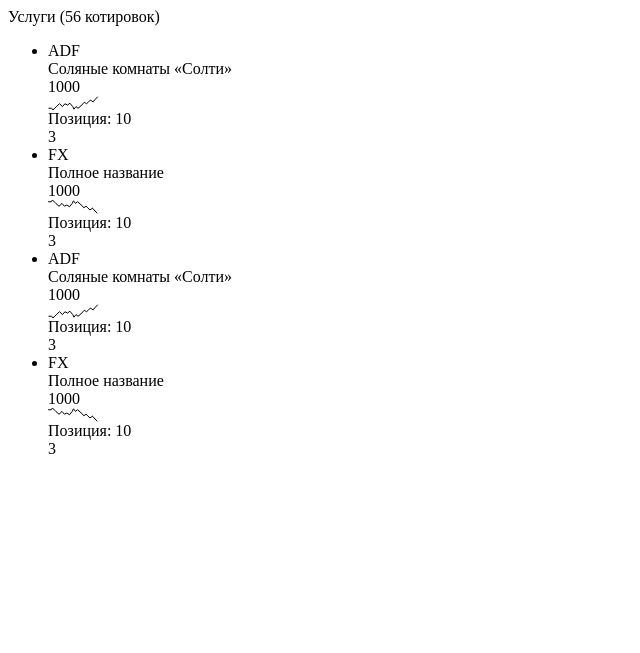
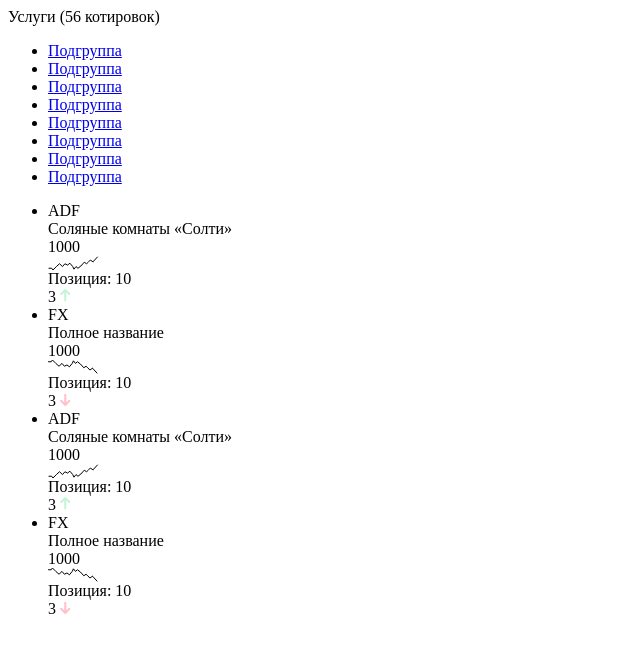
Before and after one commit to MarianVytak/BuyBrand, a PHP site: page /templates/main/chart-table/chart-table.html in a window 1280 px wide. Shown: the top 653 px of the page, without its empty margins (0-640 px from the left). Run offline with PHP 8.4, Linux system fonts and the light colour scheme.

Commit message:
Добавив collapse в меню для табличної версії чарту.

```diff
--- a/src/templates/main/chart-table/chart-table.html
+++ b/src/templates/main/chart-table/chart-table.html
@@ -1,49 +1,113 @@
 <div class="chart-table">
 
     <div class="chart-table__block">
-        <div class="chart-table__block_menu">
+        <div class="chart-table__block_menu collapsed" data-toggle="collapse" data-target="#chartTableMenuCollapse-1" aria-expanded="false" aria-controls="chartTableMenuCollapse-1">
             <div class="chart-table__block_menu_label">Услуги <span>(56 котировок)</span></div>
+            <div class="chart-table__block_menu_dropdown">
+                <div class="chart-table__block_menu_dropdown_text"></div>
+                <div class="chart-table__block_menu_arrow"></div>
+            </div>
+        </div>
+        <div class="collapse" id="chartTableMenuCollapse-1">
+            <ul class="chart-table__subgroup">
+                <li class="chart-table__subgroup_item">
+                    <a href="/" class="chart-table__subgroup_item_link">Подгруппа</a>
+                </li>
+                <li class="chart-table__subgroup_item">
+                    <a href="/" class="chart-table__subgroup_item_link">Подгруппа</a>
+                </li>
+                <li class="chart-table__subgroup_item">
+                    <a href="/" class="chart-table__subgroup_item_link">Подгруппа</a>
+                </li>
+                <li class="chart-table__subgroup_item">
+                    <a href="/" class="chart-table__subgroup_item_link">Подгруппа</a>
+                </li>
+                <li class="chart-table__subgroup_item">
+                    <a href="/" class="chart-table__subgroup_item_link">Подгруппа</a>
+                </li>
+                <li class="chart-table__subgroup_item">
+                    <a href="/" class="chart-table__subgroup_item_link">Подгруппа</a>
+                </li>
+                <li class="chart-table__subgroup_item">
+                    <a href="/" class="chart-table__subgroup_item_link">Подгруппа</a>
+                </li>
+                <li class="chart-table__subgroup_item">
+                    <a href="/" class="chart-table__subgroup_item_link">Подгруппа</a>
+                </li>
+            </ul>
         </div>
         <ul class="chart-table__block_list">
             <li class="chart-table__block_list_item">
                 <div class="chart-table__block_list_item_age bg-age-4">ADF</div>
                 <div class="chart-table__block_list_item_name">Соляные комнаты «Солти»</div>
-                <div class="chart-table__block_list_item_ratio">1000</div>
+                <div class="chart-table__block_list_item_ratio">
+                    1000
+                    <span class="ratio-up"></span>
+                </div>
                 <div class="chart-table__block_list_item_chart">
                     <img src="../../../assets/img/chart-1.png" alt="">
                 </div>
                 <div class="chart-table__block_list_item_position">Позиция: 10</div>
-                <div class="chart-table__block_list_item_change">3</div>
+                <div class="chart-table__block_list_item_change">
+                    3
+                    <span class="chart-table__block_list_item_change_arrow">
+                        <img src="../../../assets/img/icons/up.png" alt="">
+                    </span>
+                </div>
             </li>
             <li class="chart-table__block_list_item">
                 <div class="chart-table__block_list_item_age bg-age-3">FX</div>
                 <div class="chart-table__block_list_item_name">Полное название</div>
-                <div class="chart-table__block_list_item_ratio">1000</div>
+                <div class="chart-table__block_list_item_ratio">
+                    1000
+                    <span class="ratio-down"></span>
+                </div>
                 <div class="chart-table__block_list_item_chart">
                     <img src="../../../assets/img/chart-2.png" alt="">
                 </div>
                 <div class="chart-table__block_list_item_position">Позиция: 10</div>
-                <div class="chart-table__block_list_item_change">3</div>
+                <div class="chart-table__block_list_item_change">
+                    3
+                    <span class="chart-table__block_list_item_change_arrow">
+                        <img src="../../../assets/img/icons/down.png" alt="">
+                    </span>
+                </div>
             </li>
             <li class="chart-table__block_list_item">
                 <div class="chart-table__block_list_item_age bg-age-2">ADF</div>
                 <div class="chart-table__block_list_item_name">Соляные комнаты «Солти»</div>
-                <div class="chart-table__block_list_item_ratio">1000</div>
+                <div class="chart-table__block_list_item_ratio">
+                    1000
+                    <span class="ratio-up"></span>
+                </div>
                 <div class="chart-table__block_list_item_chart">
                     <img src="../../../assets/img/chart-1.png" alt="">
                 </div>
                 <div class="chart-table__block_list_item_position">Позиция: 10</div>
-                <div class="chart-table__block_list_item_change">3</div>
+                <div class="chart-table__block_list_item_change">
+                    3
+                    <span class="chart-table__block_list_item_change_arrow">
+                        <img src="../../../assets/img/icons/up.png" alt="">
+                    </span>
+                </div>
             </li>
             <li class="chart-table__block_list_item">
                 <div class="chart-table__block_list_item_age bg-age-1">FX</div>
                 <div class="chart-table__block_list_item_name">Полное название</div>
-                <div class="chart-table__block_list_item_ratio">1000</div>
+                <div class="chart-table__block_list_item_ratio">
+                    1000
+                    <span class="ratio-down"></span>
+                </div>
                 <div class="chart-table__block_list_item_chart">
                     <img src="../../../assets/img/chart-2.png" alt="">
                 </div>
                 <div class="chart-table__block_list_item_position">Позиция: 10</div>
-                <div class="chart-table__block_list_item_change">3</div>
+                <div class="chart-table__block_list_item_change">
+                    3
+                    <span class="chart-table__block_list_item_change_arrow">
+                        <img src="../../../assets/img/icons/down.png" alt="">
+                    </span>
+                </div>
             </li>
         </ul>
     </div>
```
Also changed, not shown: src/assets/sass/customs/customs.scss (+18 -0 lines), src/templates/main/chart-table/chart-table.scss (+59 -0 lines), src/assets/img/icons/down.png (added), src/assets/img/icons/up.png (added).
